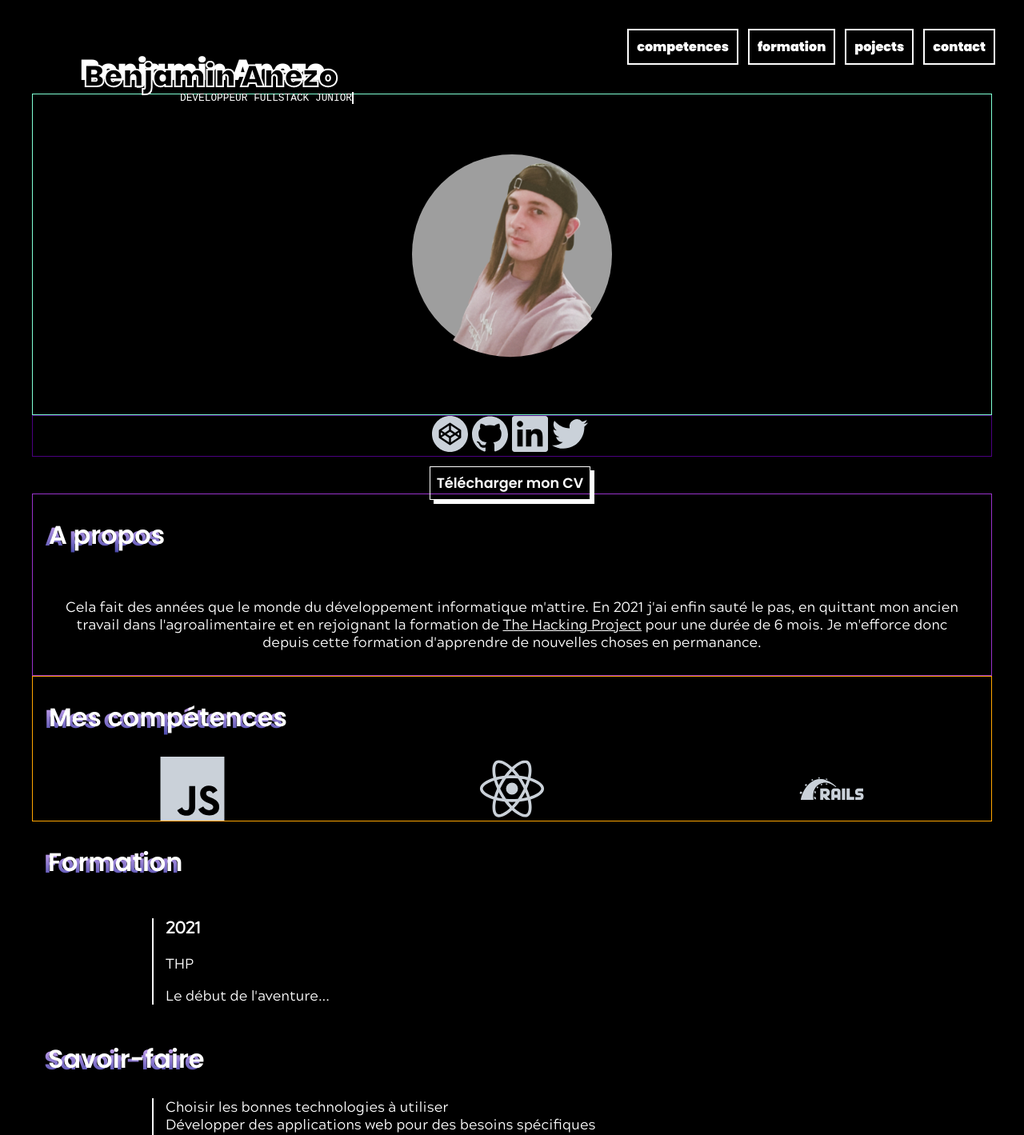
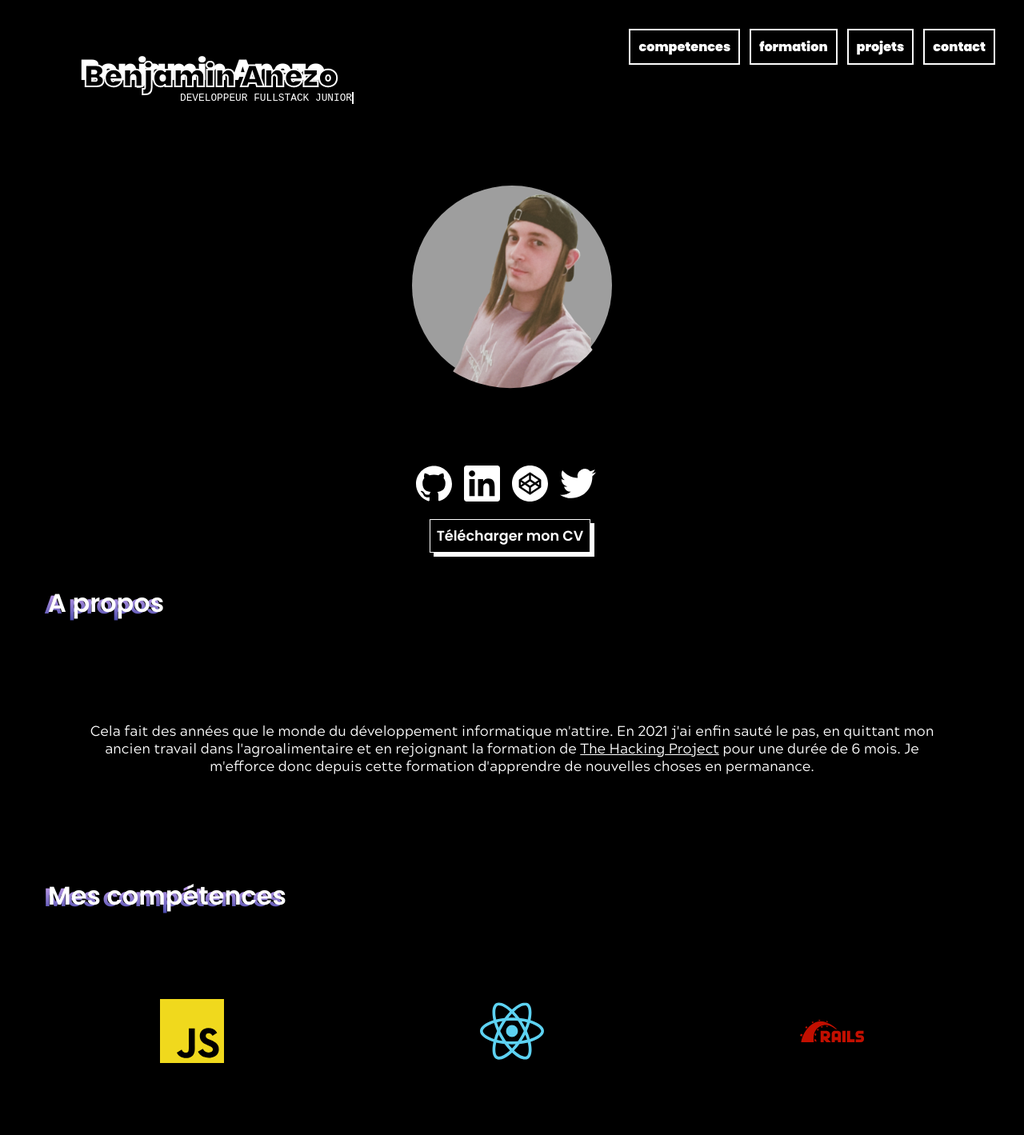
Before and after one commit to Nekall/personal-site, a React (Create React App) app: page / in a window 1280 px wide. Shown: the top 1419 px of the page at 80% size. Built offline with nearby package versions, Linux system fonts and the light colour scheme; grey boxes are pictures that could not be loaded.

Commit message:
style: add some style

```diff
--- a/src/components/Navbar/index.jsx
+++ b/src/components/Navbar/index.jsx
@@ -8,7 +8,7 @@ const Navbar=()=>(
     <div className="anchors">
       <a href="#competences">competences</a>
       <a href="#formation">formation</a>
-      <a href="#projects">pojects</a>
+      <a href="#projects">projets</a>
       <a href="#contact">contact</a>
     </div>
   </nav>
--- a/src/pages/Home/index.jsx
+++ b/src/pages/Home/index.jsx
@@ -1,10 +1,13 @@
 import background from "../../assets/images/pexels-anni-roenkae-4175070.jpg";
 import adobephotoshop from "../../assets/images/adobephotoshop.svg";
+import ronincode from "../../assets/images/ronincode-screen.jpg";
+import roninlogo from "../../assets/images/ronincode-logo.jpg";
+import notacine from "../../assets/images/notacine-screen.jpg";
 import rubyonrails from "../../assets/images/rubyonrails.svg";
+import notalogo from "../../assets/images/notacine-logo.jpg";
 import javascript from "../../assets/images/javascript.svg";
 import download from "../../assets/images/download.svg";
 import location from "../../assets/images/location.svg";
-import graphql from "../../assets/images/graphql.svg";
 import linkedin from 'assets/images/linkedin.svg';
 import react from "../../assets/images/react.svg";
 import html5 from "../../assets/images/html5.svg";
@@ -16,10 +19,6 @@ import sass from "../../assets/images/sass.svg";
 import github from 'assets/images/github.svg';
 import me from "../../assets/images/me.png";
 
-import roninlogo from "../../assets/images/ronincode-logo.jpg";
-import ronincode from "../../assets/images/ronincode-screen.jpg";
-import notalogo from "../../assets/images/notacine-logo.jpg";
-import notacine from "../../assets/images/notacine-screen.jpg";
 
 
 const Home=()=>{
@@ -33,11 +32,12 @@ const Home=()=>{
       </div>
 
       <div className="social">
+      <a href='https://github.com/Nekall' target="_blank" rel="noreferrer"><img alt="github" className="logo github" src={github} /></a>
+      <a href='https://www.linkedin.com/in/benjamin-anezo-40b83b216/' target="_blank" rel="noreferrer"><img alt="linkedin" className="logo linkedin" src={linkedin} /></a>
         <a href='https://codepen.io/LilNeka/' target="_blank" rel="noreferrer"><img alt="codepen" className="logo codepen" src={codepen} /></a>
-        <a href='https://github.com/Nekall' target="_blank" rel="noreferrer"><img alt="github" className="logo github" src={github} /></a>
-        <a href='https://www.linkedin.com/in/benjamin-anezo-40b83b216/' target="_blank" rel="noreferrer"><img alt="linkedin" className="logo linkedin" src={linkedin} /></a>
         <a href='https://twitter.com/36Qm7p5CGz' target="_blank" rel="noreferrer"><img alt="twitter" className="logo twitter" src={twitter} /></a>
       </div>
+
       <a className="btn-download" href="cv.pdf" download>Télécharger mon CV</a>
 
       <div className="about">
@@ -63,6 +63,7 @@ const Home=()=>{
             <img className="techno-logo javascript" src={javascript} alt="javascript"/>
             <img className="techno-logo react" src={react} alt="react"/>
             <img className="techno-logo rubyonrails" src={rubyonrails} alt="rubyonrails"/>
+            <img className="techno-logo sass" src={sass} alt="sass"/>
         </div>
       </div>
 
@@ -72,7 +73,7 @@ const Home=()=>{
           <h2 className="title">Formation</h2>
         </div>
         <div className="formation">
-          <h3>2021</h3>
+          <p>2021</p>
           <p>THP</p>
           <p>Le début de l'aventure...</p>
         </div>
@@ -138,7 +139,7 @@ const Home=()=>{
 
       <footer>
         <div></div>
-        <p>Site créé par Benjamin Anezo avec <span>♥</span></p>
+        <p>Site créé par Benjamin avec <span>♥</span></p>
       </footer>
 
     </div>
--- a/src/style/main.scss
+++ b/src/style/main.scss
@@ -50,6 +50,10 @@ a{
   color: $color-white;
 }
 
+.bold{
+  font-weight: bold;
+}
+
 .btn-download{
   font-family: 'Poppins Semibold';
   text-decoration: none;
@@ -61,9 +65,11 @@ a{
   margin-right: 5px;
 
   &:hover{
+    margin-right: 2px;
     box-shadow: 3px 3px $color-white;
   }
   &:focus{
+    margin-right: 0;
     box-shadow: 1px 1px $color-white;
   }
 }
@@ -92,17 +98,20 @@ a{
 .formation, .expertise-list{
   border-left: solid 2px $color-white;
   margin-left: 150px;
+  margin-bottom: 20px;
   text-align: left;
   padding-left: 15px;
   & li{
     list-style: none;
+    margin: 5px 0;
   }
 }
 
 .about{
-  border: solid darkorchid 1px;
+  margin-bottom: 20px;
+  margin-top: 20px;
   & p{
-    margin: 30px;
+    margin: 100px 50px;
   }
 }
 
@@ -116,7 +125,7 @@ footer{
 
   & div{
     border-top: solid 1px $color-white;
-    margin: 0px auto 25px auto;
+    margin: 0 auto 25px auto;
     width: 150px;
   }
 }
--- a/src/style/navbar.scss
+++ b/src/style/navbar.scss
@@ -1,7 +1,7 @@
 .navbar{
   font-family: 'Poppins Black';
   font-size: 1.5rem;
-  padding: 30px 0px 30px 100px;
+  padding: 30px 0 45px 100px;
   margin-right: 30px;
   text-align: left;
   background: $color-black;
--- a/src/style/photo.scss
+++ b/src/style/photo.scss
@@ -1,10 +1,24 @@
-//#### Photo ####
 .photo{
-  border: solid aquamarine 1px;
   display: flex;
-  height: 400px;
+  height: 450px;
   justify-content: center;
   align-items: center;
+
+  & .me{
+    width: 205px;
+    transition: 0.5s;
+    position: absolute;
+    margin-left: auto;
+    margin-right: auto;
+    clip-path: circle(57.84% at 49% 47.5%);
+  }
+
+  & .background{
+    border-radius: 50%;
+    width: 250px;
+    height: 250px;
+    transition: 0.4s;
+  }
 }
 
 .photo:hover .me, .photo:hover .background{
@@ -18,19 +32,3 @@
     transform: scale(1.2)
   }
 }
-
-.me{
-  width: 205px;
-  transition: 0.5s;
-  position: absolute;
-  margin-left: auto;
-  margin-right: auto;
-  clip-path: circle(57.84% at 49% 47.5%);
-}
-
-.background{
-  border-radius: 50%;
-  width: 250px;
-  height: 250px;
-  transition: 0.4s;
-}
--- a/src/style/skills.scss
+++ b/src/style/skills.scss
@@ -1,15 +1,28 @@
 .skills{
-  border: solid orange 1px;
-}
 
   .technos{
     display: grid;
     grid-template-columns: 1fr 1fr 1fr;
+    margin: 80px 0;
   }
 
   .techno-logo{
-  width: 80px;
     height: 80px;
-  filter: invert(91%) sepia(10%) saturate(191%) hue-rotate(169deg) brightness(93%) contrast(87%);
     width: 100%;
+    margin-bottom: 100px;
+
+    &.javascript{
+      filter: invert(88%) sepia(88%) saturate(2489%) hue-rotate(340deg) brightness(98%) contrast(92%);
     }
+    &.react{
+      filter: invert(68%) sepia(70%) saturate(328%) hue-rotate(152deg) brightness(94%) contrast(102%);
+    }
+    &.rubyonrails{
+      filter: invert(14%) sepia(74%) saturate(3899%) hue-rotate(356deg) brightness(101%) contrast(112%);
+    }
+    &.sass{
+      filter: invert(52%) sepia(59%) saturate(467%) hue-rotate(278deg) brightness(81%) contrast(87%);
+    }
+  }
+
+}
--- a/src/style/social.scss
+++ b/src/style/social.scss
@@ -1,13 +1,10 @@
-//#### Social ####
 .social{
-  border: solid indigo 1px;
-  margin-bottom: 20px;
-}
+  margin-bottom: 25px;
 
   .logo {
     width: 45px;
-  margin-right: 5px;
-  filter: invert(91%) sepia(10%) saturate(191%) hue-rotate(169deg) brightness(93%) contrast(87%);
+    margin-right: 15px;
+    filter: invert(99%) sepia(15%) saturate(300%) hue-rotate(127deg) brightness(113%) contrast(100%);
     transition: 0.5s;
 
     &.linkedin:hover{
@@ -19,10 +16,11 @@
     }
 
     &.codepen:hover{
-    filter: invert(55%) sepia(4%) saturate(48%) hue-rotate(75deg) brightness(91%) contrast(74%);
+      filter: invert(77%) sepia(2%) saturate(14%) hue-rotate(353deg) brightness(88%) contrast(84%);
     }
 
     &.github:hover{
-    filter: invert(25%) sepia(24%) saturate(5961%) hue-rotate(226deg) brightness(81%) contrast(85%);
+      filter: invert(36%) sepia(85%) saturate(3323%) hue-rotate(348deg) brightness(102%) contrast(83%);
     }
   }
+}
```
Also changed, not shown: src/assets/images/graphql.svg (deleted). Lines whose indentation alone changed are shown as unchanged.
